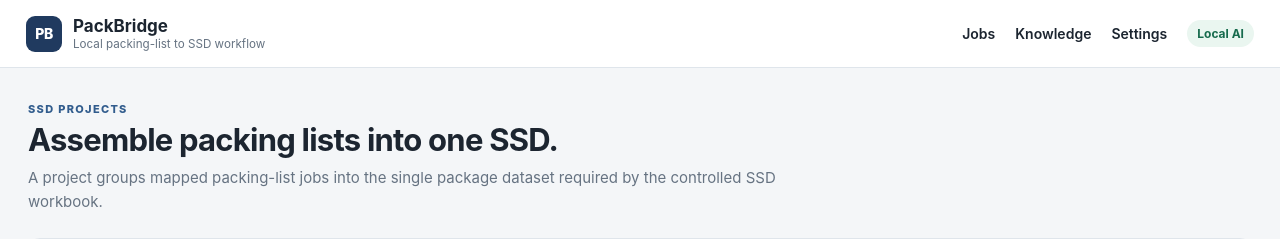
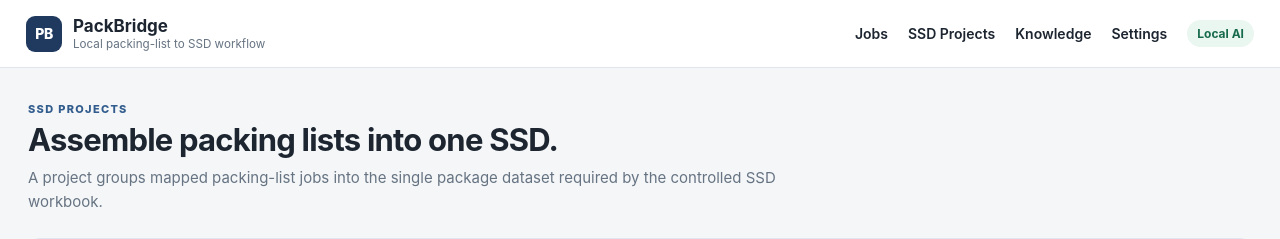
Before and after one commit to zageabb/PackBridge, a Flask app: page /projects/ in a window 1280 px wide. Shown: the top 239 px of the page. Run offline with Flask 3, Linux system fonts and the light colour scheme.

Commit message:
ui: add SSD Projects navigation

```diff
--- a/packbridge/templates/base.html
+++ b/packbridge/templates/base.html
@@ -18,6 +18,7 @@
     </a>
     <nav class="nav">
       <a href="{{ url_for('main.index') }}">Jobs</a>
+      <a href="{{ url_for('projects.index') }}">SSD Projects</a>
       <a href="{{ url_for('knowledge.index') }}">Knowledge</a>
       <a href="{{ url_for('settings.index') }}">Settings</a>
       <span class="local-pill">Local AI</span>
```
